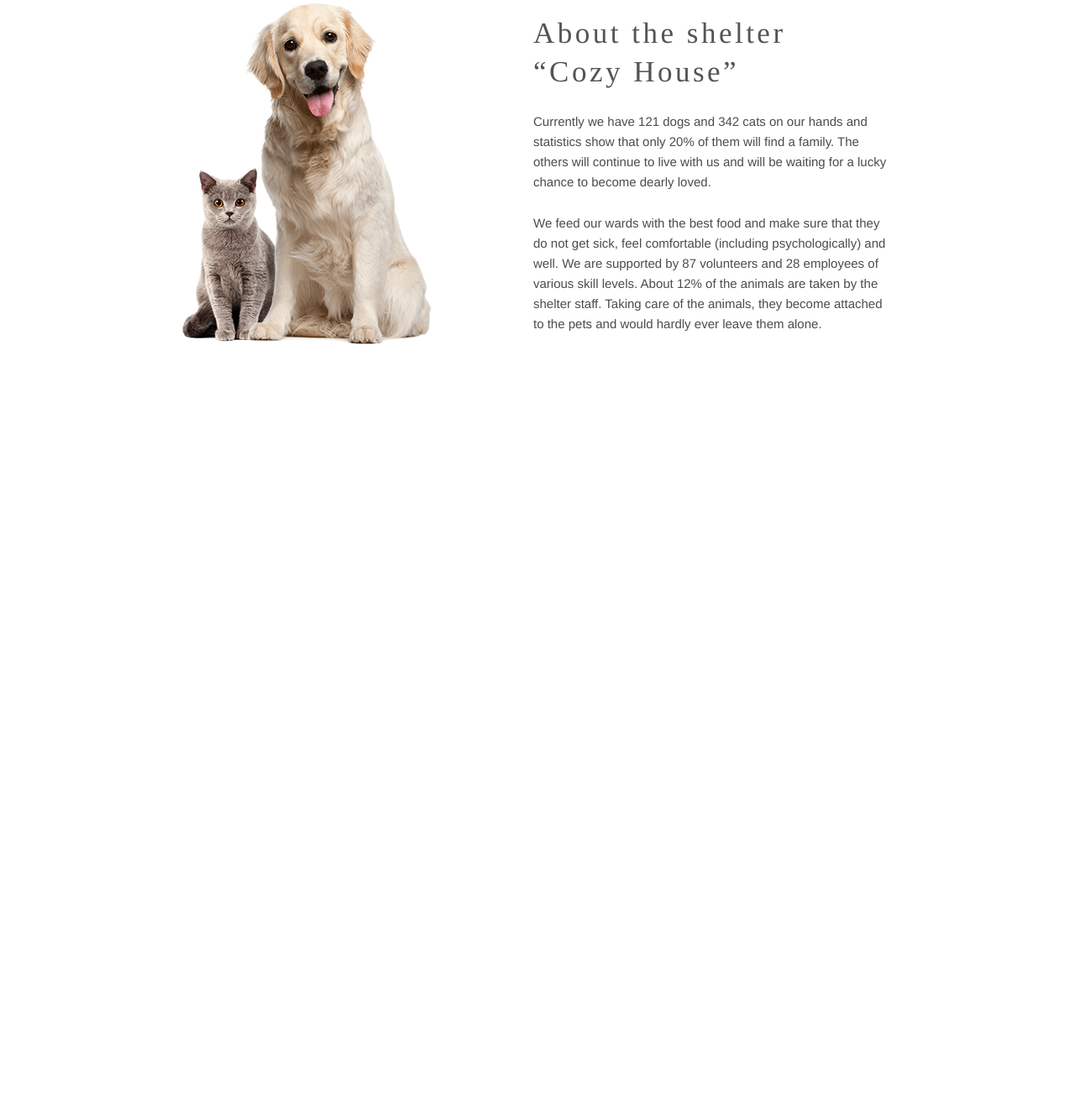
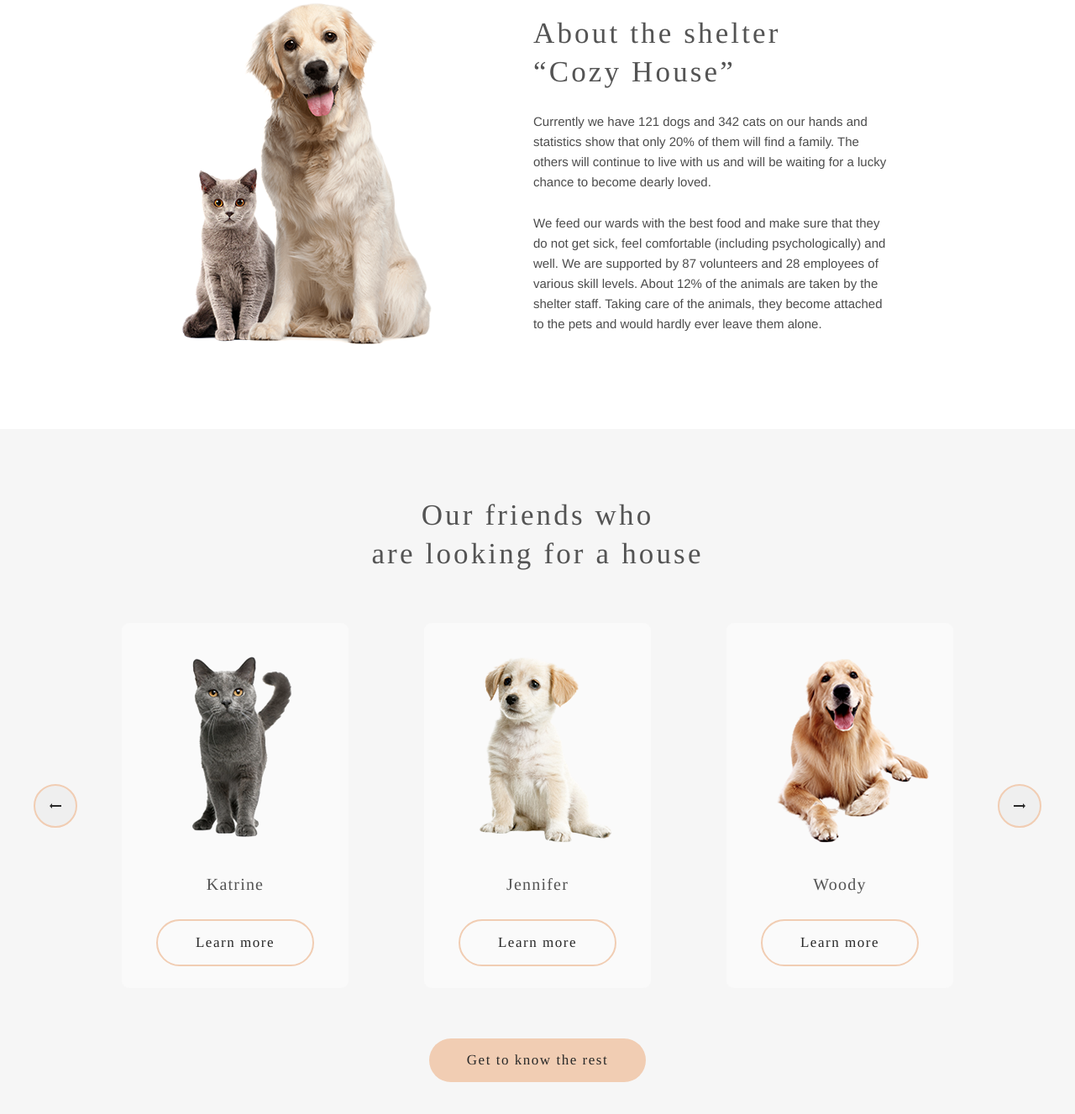
Before and after one commit to ElenaKanash/Shelter, a plain HTML site: page shelter/pages/main/index.html in a window 1280 px wide. Shown: the part 985-2312 px from the top of the page at 84% size. Before the commit the page ends 1496 px from the top, so only its background shows below. Drawn offline with nearby package versions, Linux system fonts and the light colour scheme.

Commit message:
feat: add friends section

```diff
--- a/shelter/pages/main/index.html
+++ b/shelter/pages/main/index.html
@@ -70,14 +70,14 @@
     </section>
     <!-- /.start -->
 
-    <section class="about">
+    <section class="section about">
       <div class="container">
         <div class="about__wrapper">
           <div class="about__img">
             <img src="../../assets/images/about-pets.png" alt="pets">
           </div>
           <div class="about__content">
-            <h2 class="section-title about-title">About the shelter “Cozy House”</h2>
+            <h2 class="section__title about-title">About the shelter “Cozy House”</h2>
             <p class="about__text">
               Currently we have 121 dogs and 342 cats on our hands and statistics show that only 20% of them will find a family. The others will continue to live with us and will be waiting for a lucky chance to become dearly loved.
             </p>
@@ -90,6 +90,49 @@
 
       </div> <!-- /.container -->
     </section>
+
+    <section class="section friends">
+      <div class="container">
+        <h2 class="section__title friends__tittle">Our friends who  <br>
+          are looking for a house</h2>
+
+        <div class="slider">
+          <button class="slider__btn btn__left">
+            <img src="../../assets/icons/Arrow-left.svg" alt="left">
+          </button>
+
+          <div class="slider__cards">
+
+            <div class="card">
+              <img src="../../assets/images/pets-katrine.png" alt="pet" class="card__img">
+              <h3 class="card__title">Katrine</h3>
+              <button class="button card__button">Learn more</button>
+            </div><!-- /.card -->
+
+            <div class="card">
+              <img src="../../assets/images/pets-jennifer.png" alt="pet" class="card__img">
+              <h3 class="card__title">Jennifer</h3>
+              <button class="button card__button">Learn more</button>
+            </div><!-- /.card -->
+
+            <div class="card">
+              <img src="../../assets/images/pets-woody.png" alt="pet" class="card__img">
+              <h3 class="card__title">Woody</h3>
+              <button class="button card__button">Learn more</button>
+            </div><!-- /.card -->
+
+          </div>
+
+          <button class="slider__btn btn__right">
+            <img src="../../assets/icons/Arrow-right.svg" alt="right">
+          </button>
+        </div><!-- /.slider -->
+
+        <button class="button friends__button">Get to know the rest</button>
+
+      </div><!-- /.container -->
+    </section>
+
   </main>
 
 
--- a/shelter/sass/_about.scss
+++ b/shelter/sass/_about.scss
@@ -1,8 +1,7 @@
 .about {
   min-height: 588px;
   background-color: $color-light-xl;
-  padding-top: 80px;
-  padding-bottom: 100px;
+
 }
 .about__wrapper {
   display: flex;
@@ -21,17 +20,11 @@
   max-width: 430px;
   margin-top: 14px;
 }
-.section-title {
-  @extend %fontGeorgia;
-  font-size: 35px;
-  line-height: 130%;
-  letter-spacing: 0.1em;
-  color: $color-dark-l;
-  margin-bottom: 25px;
-}
+
 
 .about-title {
   max-width: 370px;
+  margin-bottom: 25px;
 }
 .about__text {
   @extend %fontArial;
--- /dev/null
+++ b/shelter/sass/_friends.scss
@@ -0,0 +1,79 @@
+.friends {
+  background: $color-light-l;
+}
+
+.friends__tittle {
+  max-width: 400px;
+  margin: auto;
+  text-align: center;
+  letter-spacing: 0.06em;
+  margin-bottom: 60px;
+}
+.slider {
+  @extend %display-flex;
+  height: 435px;
+  margin-bottom: 60px;
+}
+.slider__btn {
+  @extend %display-flex;
+  justify-content: center;
+  width: 52px;;
+  height: 52px;
+  border: 2px solid #F1CDB3;
+  box-sizing: border-box;
+  border-radius: 100px;
+  &:hover {
+    background: $color-primary-light;
+    border-color: $color-primary-light;
+  }
+}
+
+.slider__cards {
+  @extend %display-flex;
+  gap: 90px
+}
+.card {
+  display: flex;
+  flex-direction: column;
+  align-items:center;
+ // justify-content: space-around;
+  gap: 30px;
+  width: 270px;
+  height: 435px;
+  background: $color-light-s;
+  border-radius: 9px;
+  &:hover {
+    cursor: pointer;
+    background: darken($color-light-s, 20%);
+    .card__button {
+      background-color: $color-primary-light;
+      border: 2px solid $color-primary-light;
+    }
+  }
+}
+.card__img {
+  width: 270px;
+  height: 270px;
+  //margin-bottom: 30px;
+}
+.card__title {
+  @extend %fontGeorgia;
+  font-size: 20px;
+  line-height: 23px;
+  letter-spacing: 0.06em;
+  color: $color-dark-l;
+}
+
+.card__button {
+  background-color: transparent;
+  border: 2px solid $color-primary;
+  &:hover {
+    background-color: $color-primary-light;
+    border: 2px solid $color-primary-light;
+  }
+}
+
+.friends__button {
+  display: block;
+  margin: auto;
+}
--- a/shelter/sass/style.scss
+++ b/shelter/sass/style.scss
@@ -6,6 +6,7 @@
 @import 'burger';
 @import 'buttons';
 @import 'about';
+@import 'friends';
 
 html {
   scroll-behavior: smooth;
@@ -31,3 +32,16 @@ img {
   margin: auto;
   padding: 0 40px;
 }
+
+section {
+  padding-top: 80px;
+  padding-bottom: 100px;
+}
+
+.section__title {
+  @extend %fontGeorgia;
+  font-size: 35px;
+  line-height: 130%;
+  letter-spacing: 0.09em;
+  color: $color-dark-l;
+}
```
Also changed, not shown: shelter/assets/icons/Arrow-left.svg (added), shelter/assets/icons/Arrow-right.svg (added), shelter/assets/images/pets-jennifer.png (added), shelter/assets/images/pets-katrine-removebg.png (added), shelter/assets/images/pets-katrine.png (added), shelter/assets/images/pets-katrine1.png (added), shelter/assets/images/pets-woody.png (added), shelter/css/style.css.
